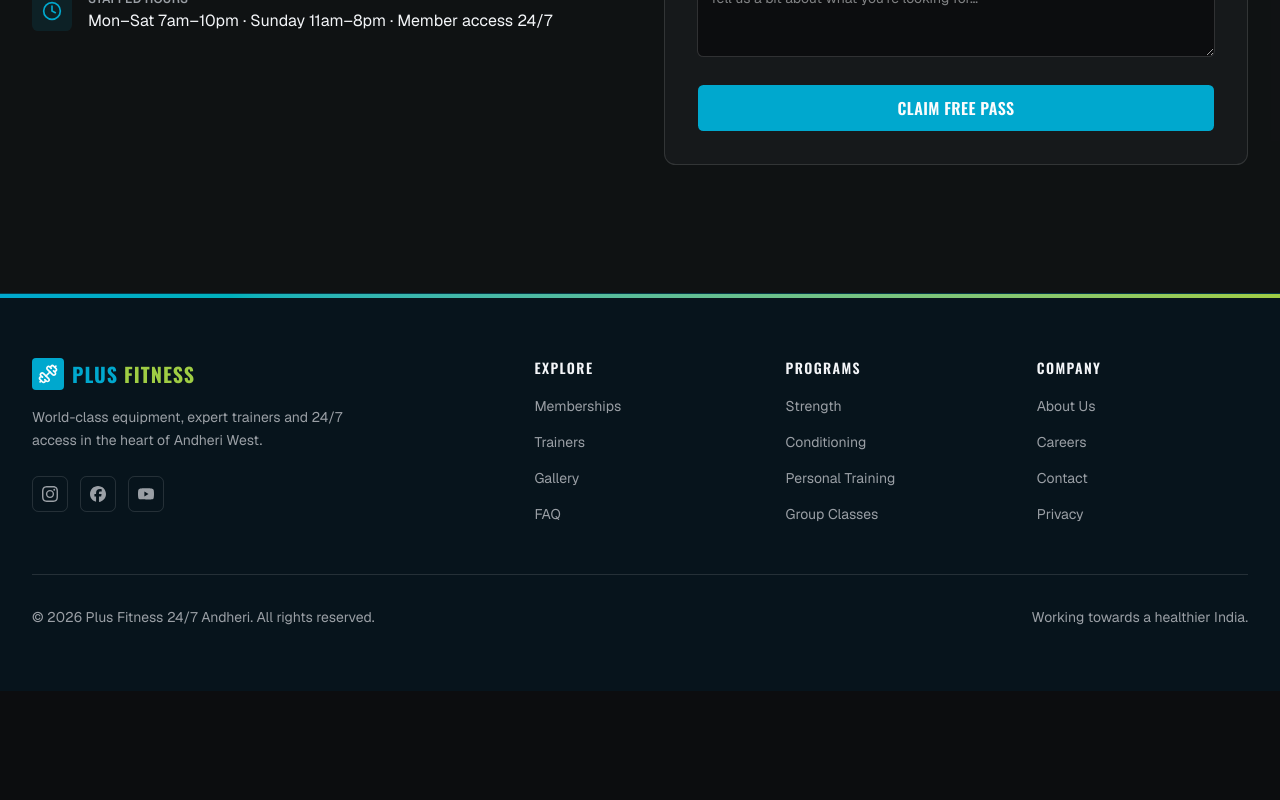
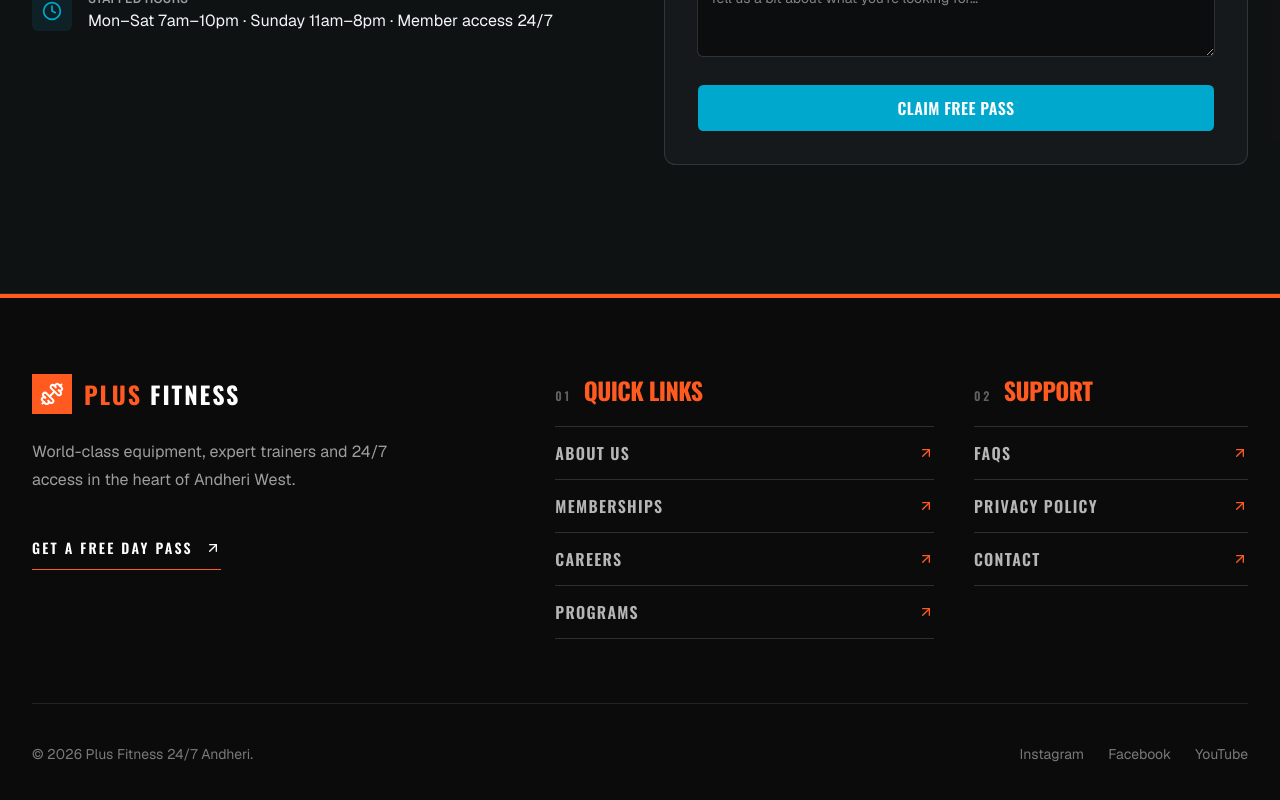
Before and after one commit to deeprealworld-dot/plus-fitness-24-7-andheri, a Next.js app: page /contact in a window 1280 px wide. Shown: the part 622-1422 px from the top of the page. Before the commit the page ends 1313 px from the top, so only its background shows below. Built offline with nearby package versions, Linux system fonts and the light colour scheme; a web font is replaced by a local one.

Commit message:
Redesign footer with orange link groups

```diff
--- a/components/site-footer.tsx
+++ b/components/site-footer.tsx
@@ -1,115 +1,111 @@
-import { Dumbbell } from "lucide-react"
+import { ArrowUpRight, Dumbbell } from "lucide-react"
 import Link from "next/link"
 
 const socials = [
-  { name: "Instagram", icon: "/icons/instagram.svg", href: "https://www.instagram.com/plusfitness24x7andheri/" },
-  { name: "Facebook", icon: "/icons/facebook.svg", href: "https://www.facebook.com/plusfitness24x7andheri/" },
-  { name: "YouTube", icon: "/icons/youtube.svg", href: "https://www.youtube.com/@plusfitnessindia" },
+  { name: "Instagram", href: "https://www.instagram.com/plusfitness24x7andheri/" },
+  { name: "Facebook", href: "https://www.facebook.com/plusfitness24x7andheri/" },
+  { name: "YouTube", href: "https://www.youtube.com/@plusfitnessindia" },
 ]
 
-const columns = [
+const footerGroups = [
   {
-    title: "Explore",
+    index: "01",
+    title: "Quick links",
     links: [
+      { label: "About us", href: "/about" },
       { label: "Memberships", href: "/memberships" },
-      { label: "Trainers", href: "/trainers" },
-      { label: "Gallery", href: "/gallery" },
-      { label: "FAQ", href: "/faq" },
+      { label: "Careers", href: "/careers" },
+      { label: "Programs", href: "/programs" },
     ],
   },
   {
-    title: "Programs",
+    index: "02",
+    title: "Support",
     links: [
-      { label: "Strength", href: "/programs/strength" },
-      { label: "Conditioning", href: "/programs/conditioning" },
-      { label: "Personal Training", href: "/programs/personal-training" },
-      { label: "Group Classes", href: "/programs/group-classes" },
-    ],
-  },
-  {
-    title: "Company",
-    links: [
-      { label: "About Us", href: "/about" },
-      { label: "Careers", href: "/careers" },
+      { label: "FAQs", href: "/faq" },
+      { label: "Privacy policy", href: "/privacy" },
       { label: "Contact", href: "/contact" },
-      { label: "Privacy", href: "/privacy" },
     ],
   },
 ]
 
 export function SiteFooter() {
   return (
-    <footer className="relative overflow-hidden border-t border-primary/25 bg-[#07141c]">
-      <div className="brand-rule absolute inset-x-0 top-0 h-1" />
-      <div className="mx-auto max-w-7xl px-4 py-16 sm:px-6 lg:px-8">
-        <div className="grid gap-10 lg:grid-cols-5">
-          <div className="lg:col-span-2">
-            <Link href="/" className="flex items-center gap-2">
-              <span className="flex size-8 items-center justify-center rounded bg-primary text-primary-foreground">
-                <Dumbbell className="size-5" />
+    <footer className="relative overflow-hidden border-t border-white/10 bg-[#0b0b0c] text-white [--footer-accent:#ff5a1f]">
+      <div className="absolute inset-x-0 top-0 h-1 bg-[var(--footer-accent)]" />
+
+      <div className="mx-auto max-w-7xl px-4 py-14 sm:px-6 sm:py-16 lg:px-8 lg:py-20">
+        <div className="grid gap-14 lg:grid-cols-12 lg:gap-10">
+          <div className="lg:col-span-5">
+            <Link href="/" className="inline-flex items-center gap-3">
+              <span className="flex size-10 items-center justify-center bg-[var(--footer-accent)] text-white">
+                <Dumbbell className="size-6" />
               </span>
-              <span className="font-heading text-xl font-bold uppercase tracking-wider">
-                <span className="text-primary">Plus</span> <span className="text-accent">Fitness</span>
+              <span className="font-heading text-2xl font-bold uppercase tracking-[0.08em]">
+                <span className="text-[var(--footer-accent)]">Plus</span> Fitness
               </span>
             </Link>
-            <p className="mt-4 max-w-xs text-sm leading-relaxed text-muted-foreground">
+
+            <p className="mt-6 max-w-sm text-base leading-7 text-white/60">
               World-class equipment, expert trainers and 24/7 access in the heart of Andheri West.
             </p>
-            <div className="mt-6 flex gap-3">
-              {socials.map((social) => (
-                <a
-                  key={social.name}
-                  href={social.href}
-                  target="_blank"
-                  rel="noreferrer"
-                  aria-label={social.name}
-                  className="flex size-9 items-center justify-center rounded-lg border border-border text-muted-foreground transition-colors hover:border-primary hover:text-primary"
-                >
-                  <span
-                    aria-hidden="true"
-                    className="size-4 bg-current"
-                    style={{
-                      maskImage: `url(${social.icon})`,
-                      WebkitMaskImage: `url(${social.icon})`,
-                      maskSize: "contain",
-                      WebkitMaskSize: "contain",
-                      maskRepeat: "no-repeat",
-                      WebkitMaskRepeat: "no-repeat",
-                      maskPosition: "center",
-                      WebkitMaskPosition: "center",
-                    }}
-                  />
-                </a>
-              ))}
-            </div>
+
+            <Link
+              href="/contact"
+              className="group mt-8 inline-flex min-h-11 items-center gap-3 border-b border-[var(--footer-accent)] font-heading text-sm font-semibold uppercase tracking-[0.16em] text-white transition-colors hover:text-[var(--footer-accent)] focus-visible:outline-2 focus-visible:outline-offset-4 focus-visible:outline-[var(--footer-accent)]"
+            >
+              Get a free day pass
+              <ArrowUpRight className="size-4 transition-transform group-hover:-translate-y-0.5 group-hover:translate-x-0.5" />
+            </Link>
           </div>
 
-          {columns.map((col) => (
-            <div key={col.title}>
-              <h3 className="font-heading text-sm font-semibold uppercase tracking-widest text-foreground">
-                {col.title}
-              </h3>
-              <ul className="mt-4 space-y-3">
-                {col.links.map((link) => (
-                  <li key={link.label}>
+          {footerGroups.map((group) => (
+            <nav
+              key={group.title}
+              aria-label={group.title}
+              className={group.title === "Quick links" ? "lg:col-span-4" : "lg:col-span-3"}
+            >
+              <div className="flex items-baseline gap-3">
+                <span className="font-heading text-xs font-semibold tracking-[0.22em] text-white/35">
+                  {group.index}
+                </span>
+                <h2 className="font-heading text-2xl font-bold uppercase tracking-tight text-[var(--footer-accent)]">
+                  {group.title}
+                </h2>
+              </div>
+
+              <ul className="mt-5 border-t border-white/15">
+                {group.links.map((link) => (
+                  <li key={link.label} className="border-b border-white/15">
                     <Link
                       href={link.href}
-                      className="text-sm text-muted-foreground transition-colors hover:text-accent"
+                      className="group flex min-h-13 items-center justify-between gap-4 py-3 font-heading text-base font-semibold uppercase tracking-[0.08em] text-white/70 transition-colors hover:text-white focus-visible:outline-2 focus-visible:outline-offset-[-2px] focus-visible:outline-[var(--footer-accent)]"
                     >
                       {link.label}
+                      <ArrowUpRight className="size-4 shrink-0 text-[var(--footer-accent)] transition-transform group-hover:-translate-y-0.5 group-hover:translate-x-0.5" />
                     </Link>
                   </li>
                 ))}
               </ul>
-            </div>
+            </nav>
           ))}
         </div>
 
-        <div className="mt-12 flex flex-col items-center justify-between gap-4 border-t border-border pt-8 sm:flex-row">
-          <p className="text-sm text-muted-foreground">
-            © {new Date().getFullYear()} Plus Fitness 24/7 Andheri. All rights reserved.
-          </p>
-          <p className="text-sm text-muted-foreground">Working towards a healthier India.</p>
+        <div className="mt-14 flex flex-col gap-6 border-t border-white/10 pt-7 text-sm text-white/45 sm:mt-16 sm:flex-row sm:items-center sm:justify-between">
+          <p>© {new Date().getFullYear()} Plus Fitness 24/7 Andheri.</p>
+          <div className="flex flex-wrap gap-x-6 gap-y-3">
+            {socials.map((social) => (
+              <a
+                key={social.name}
+                href={social.href}
+                target="_blank"
+                rel="noreferrer"
+                className="min-h-11 content-center transition-colors hover:text-[var(--footer-accent)] focus-visible:outline-2 focus-visible:outline-offset-4 focus-visible:outline-[var(--footer-accent)]"
+              >
+                {social.name}
+              </a>
+            ))}
+          </div>
         </div>
       </div>
     </footer>
```
